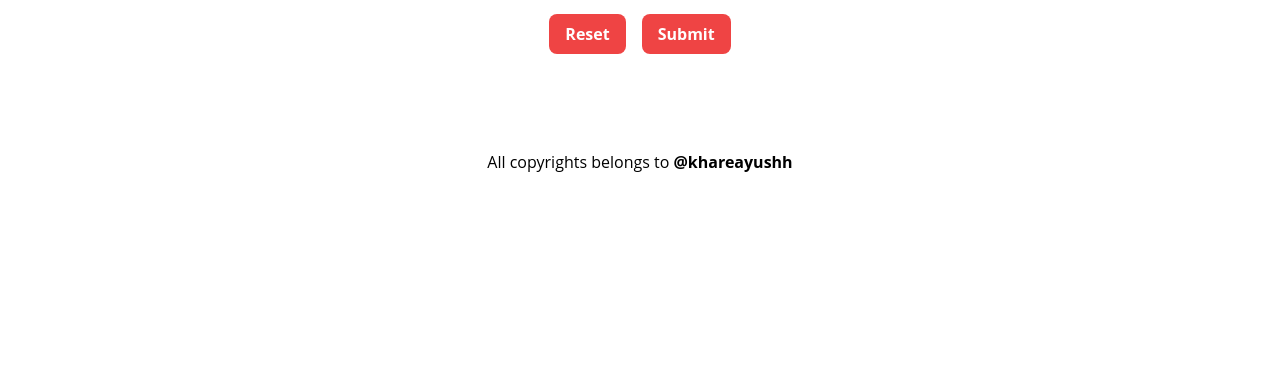
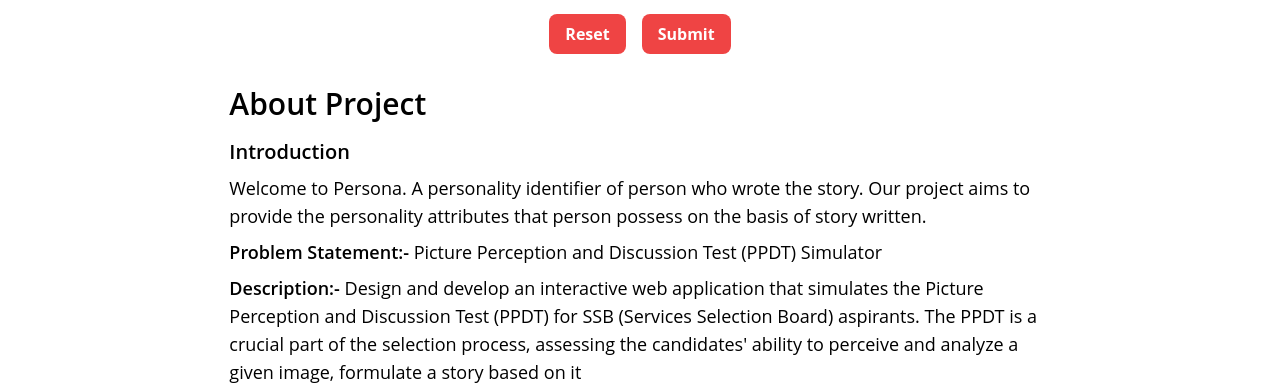
Before and after one commit to Khareayushh/AI-Generation, a Next.js app: page / in a window 1280 px wide. Shown: the part 562-952 px from the top of the page. Before the commit the page ends 800 px from the top, so only its background shows below. Built offline with nearby package versions, Linux system fonts and the light colour scheme; no server answers.

Commit message:
stuffed some errors and fixed

```diff
--- a/src/app/page.js
+++ b/src/app/page.js
@@ -43,6 +43,11 @@
     if (!prompt) {
       // console.error("There must be some content");
       toast.error("Write some story!");
+      return;
+    }
+
+    if(prompt.length < 50){
+      toast.error("Write story of more than 50 words");
       return;
     }
 
@@ -102,6 +107,7 @@
   }, [persona]);
 
   return (
+    <div className="transition duration-300">
       <div className="flex justify-center font-sans">
         <div className="flex flex-col">
           <div className="main grid grid-cols-3 gap-8 mt-16 max-w-screen-2xl max-xl:grid-cols-2 max-md:grid-cols-1">
@@ -164,5 +170,30 @@
           </div>
         </div>
       </div>
+      <div className="max-w-5xl m-auto w-2/3 p-4 max-sm:w-full" id="about">
+        <p className="text-3xl font-semibold pb-4">About Project</p>
+        <div className="content">
+          <p className="text-xl font-semibold pb-2">Introduction</p>
+          <p className="text-lg pb-2">
+            Welcome to Persona. A personality identifier of person who wrote the
+            story. Our project aims to provide the personality attributes that
+            person possess on the basis of story written.
+          </p>
+          <p className="text-lg pb-2">
+            {" "}
+            <span className="font-semibold">Problem Statement:-</span> Picture
+            Perception and Discussion Test (PPDT) Simulator
+          </p>
+          <p className="text-lg">
+            <span className="font-semibold">Description:-</span> Design and
+            develop an interactive web application that simulates the Picture
+            Perception and Discussion Test (PPDT) for SSB (Services Selection
+            Board) aspirants. The PPDT is a crucial part of the selection
+            process, assessing the candidates' ability to perceive and analyze a
+            given image, formulate a story based on it
+          </p>
+        </div>
+      </div>
+    </div>
   );
 }
--- a/src/components/Footer.js
+++ b/src/components/Footer.js
@@ -2,9 +2,9 @@
 
 const Footer = () => {
   return (
-    <div className="footer flex items-center justify-center mt-16">
+    <div className="footer flex items-center justify-center mt-4">
       <p className="p-4">
-        All copyrights belongs to{" "}
+        Made by{" "}
         <a className="font-bold hover:text-red-600 transition duration-300" href="https://github.com/Khareayushh">
           @khareayushh
         </a>{" "}
--- a/src/components/Navbar.js
+++ b/src/components/Navbar.js
@@ -14,12 +14,27 @@
     setHam(!ham);
   };
 
+  const handleSmoothScroll = (e) => {
+    e.preventDefault();
+    const targetId = e.target.getAttribute("href");
+    const targetElement = document.querySelector(targetId);
+    if (targetElement) {
+      window.scrollTo({
+        top: targetElement.offsetTop,
+        behavior: "smooth",
+      });
+    }
+  };
+
   return (
     <div className="head flex items-center justify-center mt-4 max-md:flex max-md:justify-between max-md:mx-8 transition-all duration-150">
       <p className="font-bold text-3xl bg-transparent ">Persona</p>
       <p
         className="absolute right-8 hover:text-red-600 cursor-pointer font-bold transition-all duration-300 ease-in-out max-md:hidden"
-        onClick={() => router.push("/about")}
+        onClick={(e) => {
+          handleSmoothScroll(e);
+        }}
+        href="#about"
       >
         About Persona
       </p>
@@ -39,20 +54,12 @@
       {ham && (
         <div className="absolute bg-slate-300  top-16 right-0 transition-all p-4 max-md:block">
           <p
-            className="hover:text-red-600 border-b-4 cursor-pointer font-bold transition-all duration-300 ease-in-out"
-            onClick={() => {
-              router.push("/");
+            className="hover:text-red-600 cursor-pointer font-bold transition-all duration-300 ease-in-out"
+            onClick={(e) => {
+              handleSmoothScroll(e);
               handleham(); // Close the menu after clicking a link
             }}
-          >
-            Home
-          </p>
-          <p
-            className="hover:text-red-600 cursor-pointer font-bold transition-all duration-300 ease-in-out"
-            onClick={() => {
-              router.push("/about");
-              handleham(); // Close the menu after clicking a link
-            }}
+            href="#about"
           >
             About Persona
           </p>
```
Lines whose indentation alone changed are shown as unchanged.
